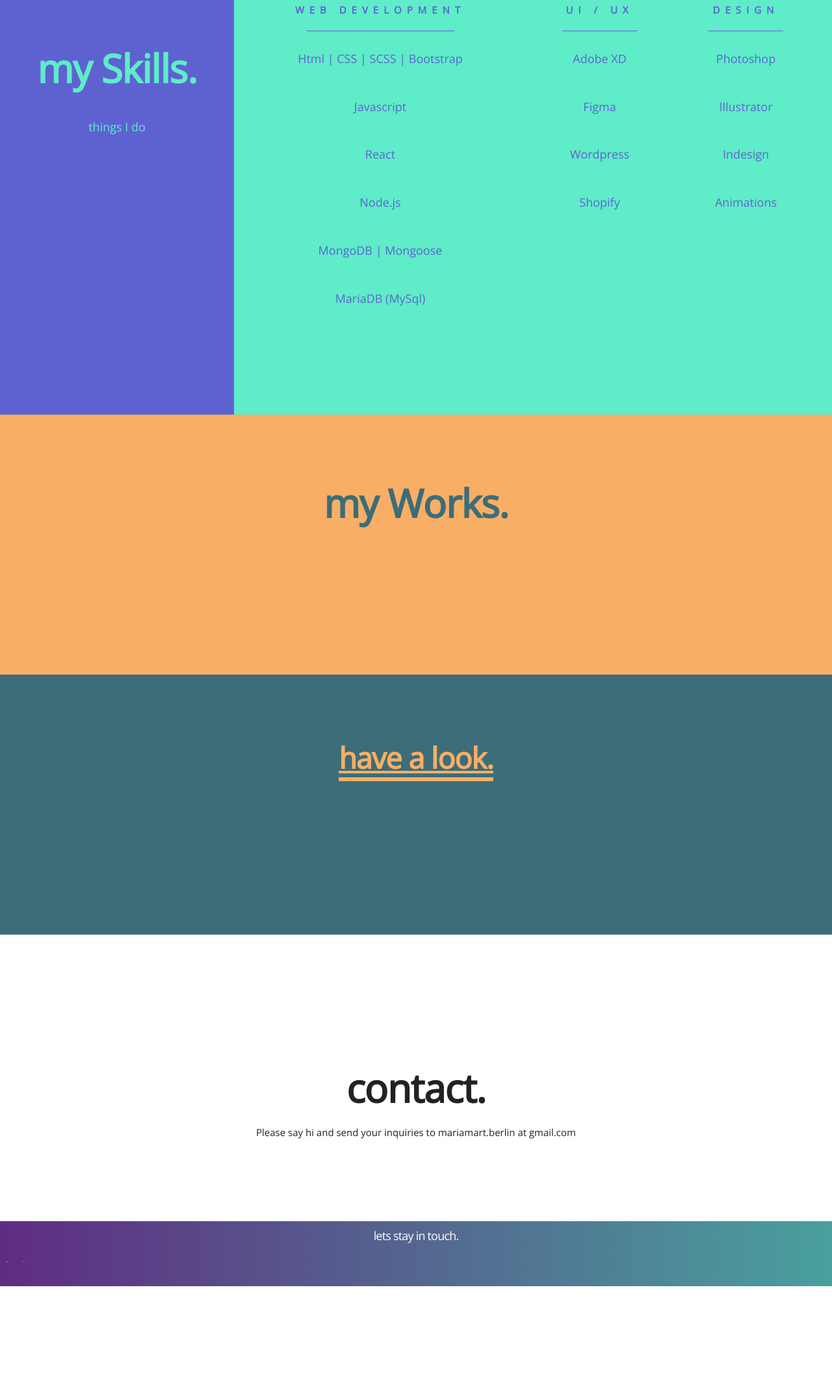
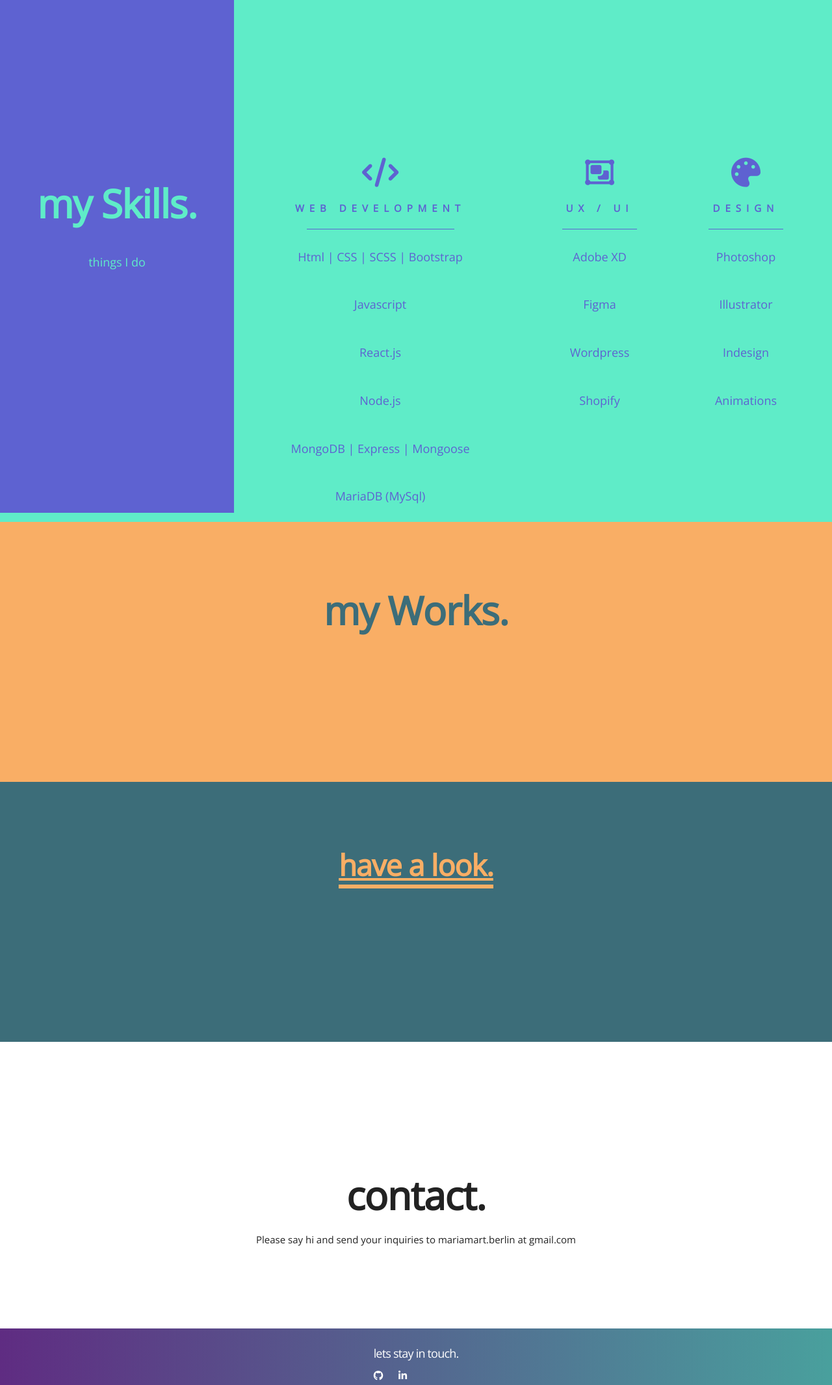
Before and after one commit to mariagluck/Portfolio, a plain HTML site: page index.html in a window 1280 px wide. Shown: the part 1711-3842 px from the top of the page at 65% size. Before the commit the page ends 3690 px from the top, so only its background shows below. Drawn offline with nearby package versions, Linux system fonts and the light colour scheme.

Commit message:
small edits

```diff
--- a/css/main.css
+++ b/css/main.css
@@ -310,10 +310,6 @@ header {
   height: 100vh;
   background: #5f2c82;
   background: linear-gradient(to left, #49a09d, #5f2c82);
-  /* background: #F1F2B5;  /* fallback for old browsers */
-  /* background: linear-gradient(to left, #F1F2B5, #135058 );  */
-  /* background: #e55d87;
-	background: linear-gradient(135deg, #e55d87 0%, #5fc3e4 100%); */
   filter: progid:DXImageTransform.Microsoft.gradient( startColorstr='#e55d87', endColorstr='#5fc3e4', GradientType=1 );
 }
 .title {
@@ -537,13 +533,16 @@ About Section
 
 #about {
   padding: 50px 0 50px 0;
+  height: 100vh;
 
 }
+
 #about h1 {
     font-size: 4em;
     font-weight: bolder;
     text-align: center;
 }
+
 .about_img {
     height: 200px;
     width: 200px;
@@ -578,12 +577,12 @@ Skills Section
 .skills_title {  grid-area: skills; }
 
 .skills_title {
-    height:100vh;
+    height: 100vh;
     background: #5e62d1;
     color: #5fecc8;
 }
 #skills h1 {
-    margin-top: 64%;
+    margin-top: 80%;
     font-size: 4em;
     font-weight: 700;
     text-align: center;
@@ -611,15 +610,27 @@ Skills Section
     letter-spacing: 0.8rem;
 }
 
-#skills .fas,
-#skills .far  {
+.fa-object-group,
+.fa-palette  {
     font-size: 3em;
     text-align: center;
     margin:auto;
+    margin-top: 24%;
     display: inline-block;
     width: 100%;
     padding-bottom: 20px;
-    padding-top: 100px;
+    padding-top: 200px;
+}
+.fa-code {
+  font-size: 3em;
+  text-align: center;
+  margin:auto;
+  margin-top: 12%;
+  display: inline-block;
+  width: 100%;
+  padding-bottom: 20px;
+  padding-top: 200px;
+
 }
 
 .webdev p,
@@ -628,7 +639,7 @@ Skills Section
     font-size: 1em;
 }
 
-@media only screen and (max-width: 850px) {
+@media only screen and (max-width: 1024px) {
 
     #skills {
         background-color: #5fecc8;
@@ -643,7 +654,9 @@ Skills Section
         background: #5e62d1;
         color: #5fecc8;
     }
-
+    .skills_title p {
+     display: none;
+    }
     #skills h1 {
         margin-top: 14%;
         font-size: 4em;
@@ -657,9 +670,14 @@ Skills Section
         padding-top: 20px;
         color: #5e62d1;
     }
+   #skills i {
+     margin-top: 0;
+     padding-top: 40px;
+   }
 
 }
-/* Portfolio Section
+/* **************
+Portfolio Section
 ******************* */
 .works {
     width: 100vw;
@@ -718,6 +736,7 @@ Contact Section
     text-align: center;
     font-size: 1em;
 }
+
 /* *****
 Footer
 ***** */
@@ -726,6 +745,10 @@ footer {
   background: #5f2c82;
   background: linear-gradient(to left, #49a09d, #5f2c82);
   box-sizing: border-box;
+  display: flex;
+  flex-direction: column;
+  justify-content: center;
+  align-items: center;
 }
 footer h4 {
     font-size: 1.2em;
@@ -737,7 +760,7 @@ footer h4 {
 footer p {
   color: #ffffff;
   margin:auto;
-  display: inline-block;
+  text-align: center;
   width: 100%;
   padding-bottom: 20px;
   padding-top: 100px;
@@ -745,12 +768,12 @@ footer p {
 
 footer a {
     color: white;
+    display: inline;
 }
-.socialIcons {
-  font-size: 2px;
-  padding: 10px;
-  color: rgba(255, 255, 255, 0.7);
-  z-index: 100;
+.social {
+  margin: auto;
+  display: inline;
+  padding: 0 10px;
 }
 /* Lists
 ******* */
--- a/index.html
+++ b/index.html
@@ -85,15 +85,15 @@
               <hr style="width:50%" size="1" color="#5e62d1">
               <p>Html | CSS | SCSS | Bootstrap</p>
               <p>Javascript</p>
-              <p>React</p>
+              <p>React.js</p>
               <p>Node.js</p>
-              <p>MongoDB | Mongoose</p>
+              <p>MongoDB | Express | Mongoose</p>
               <P>MariaDB (MySql)</P>
 
         </div>
         <div class="ui">
           <i class="far fa-object-group"></i>
-            <h6>UI / UX</h6>
+            <h6>UX / UI</h6>
               <hr style="width:50%" size="1" color="#5e62d1">
               <p>Adobe XD</p>
               <p>Figma</p>
@@ -133,9 +133,11 @@
 
 <!-- Footer Section ––––––––––– -->
 <footer>
+  <div id="footer">
         <h4>lets stay in touch.</h4>
-         <a href="https://github.com/mariagluck"><i class="fab fa-github socialIcons"></i></a>
-         <a href="https://www.linkedin.com/in/maria-martinez-santos"><i class="fab fa-linkedin-in socialIcons"></i></a>
+        <div class="social"><a href="https://github.com/mariagluck"><i class="fab fa-github"></i></a></div>
+        <div class="social"><a href="https://www.linkedin.com/in/maria-martinez-santos"><i class="fab fa-linkedin-in"></i></a></div>
+  </div>
 </footer>
 
 
```
Lines whose indentation alone changed are shown as unchanged.
